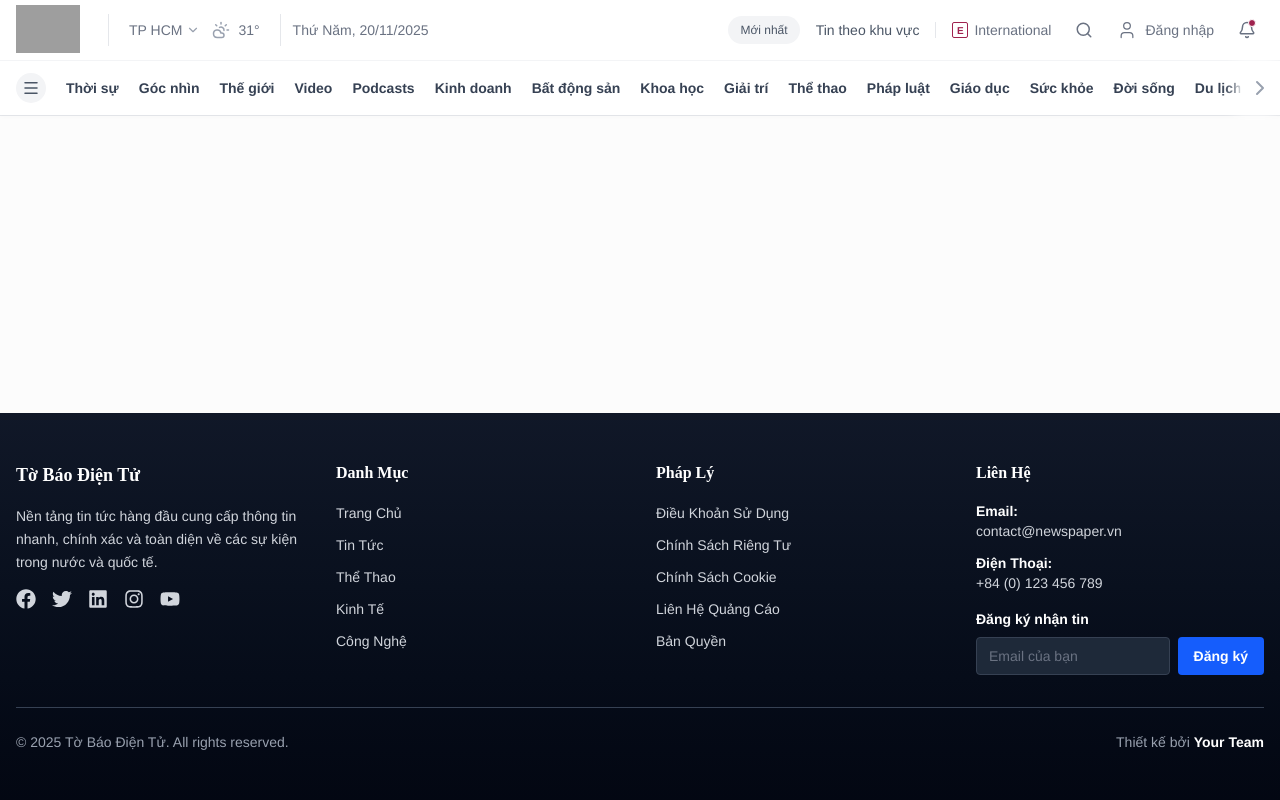
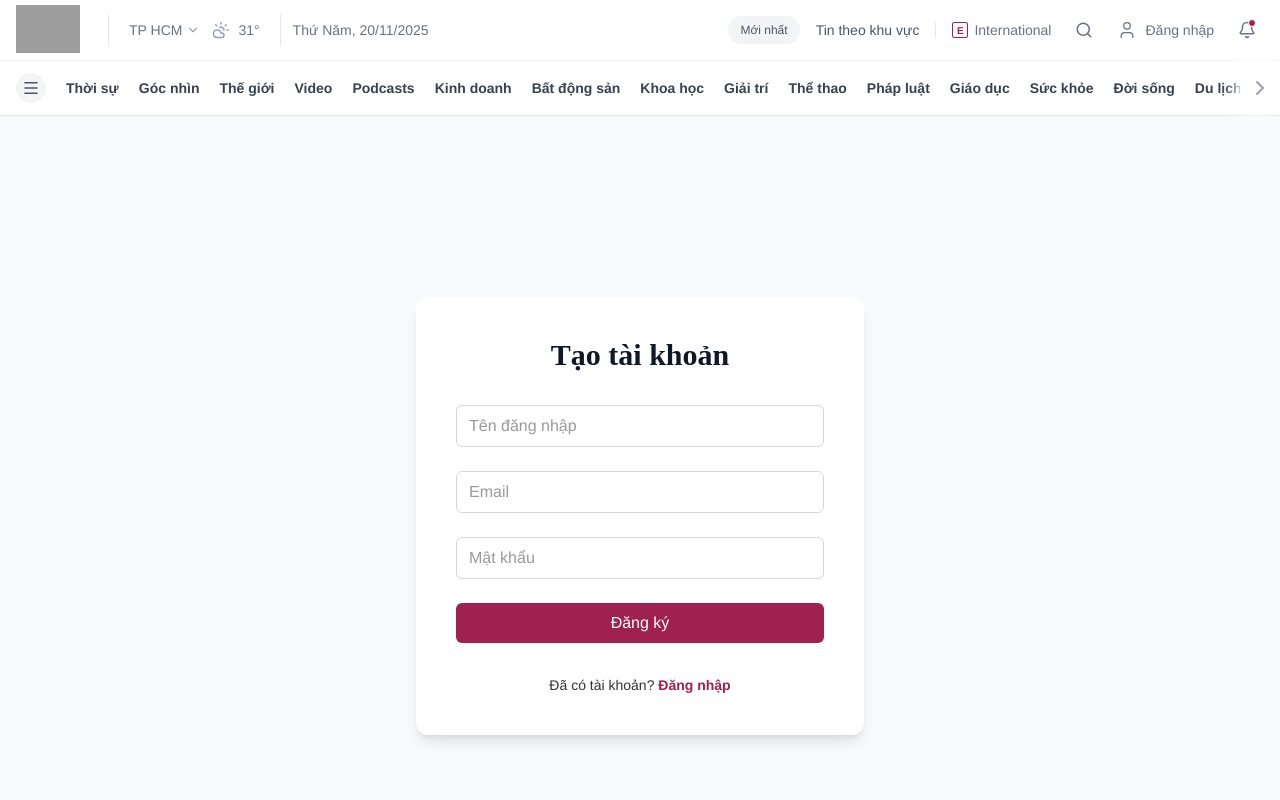
Before and after one commit to billtai26/your_newspaper, a React (Vite) app: page /register in a window 1280 px wide. Shown: the top 800 px of the page. Built offline with nearby package versions, Linux system fonts and the light colour scheme; grey boxes are pictures that could not be loaded.

Commit message:
Tích hợp API cho trang chi tiết tin tức

```diff
--- a/src/App.jsx
+++ b/src/App.jsx
@@ -11,6 +11,8 @@ import PostManagement from './pages/PostManagement'
 import UserManagement from './pages/UserManagement'
 import CategoryManagement from './pages/CategoryManagement'
 import CommentManagement from './pages/CommentManagement'
+import Login from './pages/Login';
+import Register from './pages/Register'
 
 // Component Trang Chủ
 const HomePage = () => (
@@ -45,14 +47,16 @@ function App() {
 
         {/* Tất cả các Route khác sẽ được bọc trong giao diện chung (Header/Footer) */}
         <Route
-          path="*"
+          path="/*"
           element={
             <div className="flex flex-col min-h-screen bg-[#fcfcfc]">
               <Header />
               <main className="flex-1">
                 <Routes>
                   <Route path="/" element={<HomePage />} />
-                  <Route path="/tin-tuc/:id" element={<ArticleDetail />} />
+                  <Route path="/article/:id" element={<ArticleDetail />} />
+                  <Route path="/login" element={<Login />} />
+                  <Route path="/register" element={<Register />} />
                   {/* Bạn có thể thêm các route khác của trang người dùng ở đây */}
                 </Routes>
               </main>
--- /dev/null
+++ b/src/api/authApi.js
@@ -0,0 +1,14 @@
+import axiosClient from './axiosClient'
+
+const authApi = {
+  register: (data) => {
+    const url = '/authenticate/register'
+    return axiosClient.post(url, data)
+  },
+  login: (data) => {
+    const url = '/authenticate/login'
+    return axiosClient.post(url, data)
+  }
+}
+
+export default authApi
--- a/src/components/AuthModal.jsx
+++ b/src/components/AuthModal.jsx
@@ -30,7 +30,7 @@ const AuthModal = ({ isOpen, onClose }) => {
 
           {/* Tiêu đề */}
           <h2 className="text-2xl font-serif font-bold text-center text-gray-800 mb-6">
-            Đăng nhập / Tạo tài khoản
+            Đăng nhập
           </h2>
 
           {/* Form Email */}
--- a/src/pages/ArticleDetail.jsx
+++ b/src/pages/ArticleDetail.jsx
@@ -1,64 +1,102 @@
-import React from 'react'
+import React, { useState, useEffect } from 'react'
+import { useParams } from 'react-router-dom'
 import { MessageSquare, Share2, Clock } from 'lucide-react'
-import NewsList from '../components/NewsList' // Tái sử dụng sidebar
+import NewsList from '../components/NewsList'
+import newsApi from '../api/newsApi'
 
 const ArticleDetail = () => {
-  // Giả lập dữ liệu của một bài báo (Sau này sẽ lấy qua API dựa trên ID)
-  const article = {
-    category: 'Giáo dục',
-    title: 'TP HCM: Mỗi thầy, cô giáo là một tấm gương đạo đức',
-    date: 'Thứ hai, 20/5/2024, 15:30 (GMT+7)',
-    description: 'Lãnh đạo TP HCM mong muốn mỗi thầy cô giáo là tấm gương sáng về đạo đức, tự học và sáng tạo, góp phần nâng cao chất lượng giáo dục toàn diện.',
-    content: [
-      { type: 'text', value: 'Trong buổi lễ kỷ niệm ngày Nhà giáo Việt Nam, đại diện lãnh đạo thành phố đã nhấn mạnh vai trò quan trọng của đội ngũ sư phạm trong việc hình thành nhân cách thế hệ trẻ.' },
-      { type: 'image', url: 'https://images.unsplash.com/photo-1524178232363-1fb2b075b655?q=80&w=800', caption: 'Lãnh đạo thành phố phát biểu tại buổi lễ - Ảnh: Minh Tú' },
-      { type: 'text', value: 'Bên cạnh việc truyền thụ kiến thức, các thầy cô còn là những người định hướng tư tưởng, đạo đức cho học sinh. Thành phố cam kết sẽ tiếp tục đầu tư cơ sở vật chất và có những chính sách hỗ trợ đời sống cho giáo viên.' }
-    ],
-    author: 'Anh Quân'
+  const { id } = useParams() // Lấy ID từ URL (Ví dụ: /article/695b5796...)
+  const [article, setArticle] = useState(null)
+  const [loading, setLoading] = useState(true)
+  const [error, setError] = useState(null)
+
+  useEffect(() => {
+    const fetchArticle = async () => {
+      try {
+        setLoading(true)
+        setError(null)
+
+        // Gọi API lấy chi tiết tin tức
+        const response = await newsApi.getById(id)
+
+        /* LƯU Ý: Tùy vào Backend của bạn trả về trực tiếp object hay bọc trong { data: ... }
+          Dựa trên cấu trúc thường thấy ở project của bạn, ta lấy response.data
+        */
+        const data = response.data.data || response.data
+        setArticle(data)
+      } catch (err) {
+        // eslint-disable-next-line no-console
+        console.error('Lỗi khi tải chi tiết tin tức:', err)
+        setError('Không thể tải bài viết. Vui lòng thử lại sau.')
+      } finally {
+        setLoading(false)
+      }
+    }
+
+    if (id) {
+      fetchArticle()
+    }
+  }, [id])
+
+  if (loading) {
+    return (
+      <div className="container mx-auto px-4 py-20 text-center text-gray-500">
+        <div className="animate-pulse">Đang tải nội dung bài viết...</div>
+      </div>
+    )
+  }
+
+  if (error || !article) {
+    return (
+      <div className="container mx-auto px-4 py-20 text-center">
+        <h2 className="text-2xl font-bold text-gray-800 mb-4">{error || 'Không tìm thấy bài viết'}</h2>
+        <a href="/" className="text-vn-red hover:underline">Quay về trang chủ</a>
+      </div>
+    )
   }
 
   return (
     <div className="container mx-auto px-4 mt-6">
       <div className="grid grid-cols-1 md:grid-cols-3 gap-8">
 
-        {/* NỘI DUNG BÀI VIẾT (Cột trái - 2 phần) */}
+        {/* NỘI DUNG BÀI VIẾT (Cột trái) */}
         <div className="md:col-span-2">
           {/* Breadcrumb & Category */}
           <div className="flex items-center gap-2 text-vn-red font-bold text-sm mb-4 border-b border-gray-100 pb-2">
-            <span className="uppercase">{article.category}</span>
+            <span className="uppercase">{article.CategoryName || 'Tin tức'}</span>
             <span className="text-gray-300">|</span>
-            <span className="text-gray-500 font-normal">{article.date}</span>
+            <span className="text-gray-500 font-normal">
+              {article.createdAt ? new Date(article.createdAt).toLocaleString('vi-VN') : 'Mới cập nhật'}
+            </span>
           </div>
 
-          {/* Tiêu đề */}
+          {/* Tiêu đề (Sửa từ title thành Title) */}
           <h1 className="text-3xl md:text-4xl font-bold leading-tight mb-4">
-            {article.title}
+            {article.Title}
           </h1>
 
-          {/* Sapo (Mô tả) */}
-          <p className="text-lg font-bold mb-6 text-gray-800 leading-relaxed">
-            {article.description}
-          </p>
+          {/* Ảnh bìa bài viết nếu có (Sửa từ image thành Image) */}
+          {article.Image && (
+            <figure className="mb-6">
+              <img
+                src={article.Image}
+                alt={article.Title}
+                className="w-full h-auto rounded-sm shadow-sm"
+              />
+            </figure>
+          )}
 
-          {/* Nội dung chi tiết */}
-          <div className="article-content text-lg leading-relaxed text-gray-700 space-y-6">
-            {article.content.map((block, index) => (
-              block.type === 'text' ? (
-                <p key={index}>{block.value}</p>
-              ) : (
-                <figure key={index} className="my-6 text-center">
-                  <img src={block.url} alt={article.title} className="w-full h-auto rounded-sm" />
-                  <figcaption className="text-sm text-gray-500 mt-2 italic">
-                    {block.caption}
-                  </figcaption>
-                </figure>
-              )
-            ))}
+          {/* Nội dung chi tiết (Sửa từ content thành Content) */}
+          {/* Dùng whitespace-pre-line để hiển thị các dấu xuống dòng (\n) từ database
+             Nếu nội dung là HTML từ trình soạn thảo, hãy dùng dangerouslySetInnerHTML
+          */}
+          <div className="article-content text-lg leading-relaxed text-gray-700 space-y-4 whitespace-pre-line">
+            {article.Content}
           </div>
 
-          {/* Tác giả */}
-          <div className="mt-8 text-right font-bold text-gray-800">
-            {article.author}
+          {/* Tác giả (Sửa từ author thành Author) */}
+          <div className="mt-8 text-right font-bold text-gray-800 border-t pt-4">
+            Tác giả: {article.Author || 'Ban Biên Tập'}
           </div>
 
           {/* Footer bài viết: Chia sẻ & Bình luận */}
@@ -70,16 +108,16 @@ const ArticleDetail = () => {
             </div>
             <div className="flex items-center gap-2 text-vn-red font-bold cursor-pointer">
               <MessageSquare size={18} />
-              <span>Bình luận (12)</span>
+              <span>Bình luận</span>
             </div>
           </div>
         </div>
 
-        {/* SIDEBAR (Cột phải - 1 phần) */}
+        {/* SIDEBAR (Cột phải) */}
         <div className="md:col-span-1 pl-0 md:pl-6 md:border-l border-gray-200">
           <div className="sticky top-6">
             <h3 className="text-lg font-bold mb-4 border-b-2 border-vn-red inline-block">Tin liên quan</h3>
-            <NewsList /> {/* Tái sử dụng danh sách tin ở sidebar */}
+            <NewsList />
           </div>
         </div>
 
--- /dev/null
+++ b/src/pages/Login.jsx
@@ -0,0 +1,60 @@
+import React, { useState } from 'react'
+import { useNavigate, Link } from 'react-router-dom'
+import authApi from '../api/authApi'
+
+const Login = () => {
+  const [formData, setFormData] = useState({ username: '', password: '' })
+  const [error, setError] = useState('')
+  const navigate = useNavigate()
+
+  const handleSubmit = async (e) => {
+    e.preventDefault()
+    try {
+      const response = await authApi.login(formData)
+      if (response.data.status) {
+        // Lưu token và role vào localStorage
+        localStorage.setItem('token', response.data.token)
+        localStorage.setItem('role', response.data.role)
+
+        // Chuyển hướng dựa trên role
+        if (response.data.role === 'admin') navigate('/admin')
+        else navigate('/')
+      }
+    } catch (err) {
+      setError(err.response?.data?.message || 'Đăng nhập thất bại')
+    }
+  }
+
+  return (
+    <div className="min-h-screen flex items-center justify-center bg-gray-50 py-12 px-4">
+      <div className="max-w-md w-full space-y-8 bg-white p-10 rounded-xl shadow-lg">
+        <h2 className="text-center text-3xl font-bold text-gray-900">Đăng nhập</h2>
+        {error && <p className="text-red-500 text-sm text-center">{error}</p>}
+        <form className="mt-8 space-y-6" onSubmit={handleSubmit}>
+          <input
+            type="text"
+            required
+            className="w-full px-3 py-2 border border-gray-300 rounded-md"
+            placeholder="Tên đăng nhập"
+            onChange={(e) => setFormData({ ...formData, username: e.target.value })}
+          />
+          <input
+            type="password"
+            required
+            className="w-full px-3 py-2 border border-gray-300 rounded-md"
+            placeholder="Mật khẩu"
+            onChange={(e) => setFormData({ ...formData, password: e.target.value })}
+          />
+          <button type="submit" className="w-full py-2 px-4 bg-vn-red text-white rounded-md hover:bg-red-700">
+            Đăng nhập
+          </button>
+        </form>
+        <p className="text-center text-sm">
+          Chưa có tài khoản? <Link to="/register" className="text-vn-red font-bold">Đăng ký ngay</Link>
+        </p>
+      </div>
+    </div>
+  )
+}
+
+export default Login
--- /dev/null
+++ b/src/pages/Register.jsx
@@ -0,0 +1,62 @@
+import React, { useState } from 'react'
+import { useNavigate, Link } from 'react-router-dom'
+import authApi from '../api/authApi'
+
+const Register = () => {
+  const [formData, setFormData] = useState({ username: '', email: '', password: '' })
+  const [error, setError] = useState('')
+  const navigate = useNavigate()
+
+  const handleSubmit = async (e) => {
+    e.preventDefault()
+    try {
+      const response = await authApi.register(formData)
+      if (response.data.status) {
+        alert('Đăng ký thành công!')
+        navigate('/login')
+      }
+    } catch (err) {
+      setError(err.response?.data?.message || 'Đăng ký thất bại')
+    }
+  }
+
+  return (
+    <div className="min-h-screen flex items-center justify-center bg-gray-50 py-12 px-4">
+      <div className="max-w-md w-full space-y-8 bg-white p-10 rounded-xl shadow-lg">
+        <h2 className="text-center text-3xl font-bold text-gray-900">Tạo tài khoản</h2>
+        {error && <p className="text-red-500 text-sm text-center">{error}</p>}
+        <form className="mt-8 space-y-6" onSubmit={handleSubmit}>
+          <input
+            type="text"
+            required
+            className="w-full px-3 py-2 border border-gray-300 rounded-md"
+            placeholder="Tên đăng nhập"
+            onChange={(e) => setFormData({ ...formData, username: e.target.value })}
+          />
+          <input
+            type="email"
+            required
+            className="w-full px-3 py-2 border border-gray-300 rounded-md"
+            placeholder="Email"
+            onChange={(e) => setFormData({ ...formData, email: e.target.value })}
+          />
+          <input
+            type="password"
+            required
+            className="w-full px-3 py-2 border border-gray-300 rounded-md"
+            placeholder="Mật khẩu"
+            onChange={(e) => setFormData({ ...formData, password: e.target.value })}
+          />
+          <button type="submit" className="w-full py-2 px-4 bg-vn-red text-white rounded-md hover:bg-red-700">
+            Đăng ký
+          </button>
+        </form>
+        <p className="text-center text-sm">
+          Đã có tài khoản? <Link to="/login" className="text-vn-red font-bold">Đăng nhập</Link>
+        </p>
+      </div>
+    </div>
+  )
+}
+
+export default Register
```
Also changed, not shown: src/components/ArticleItem.jsx (+6 -6 lines), src/components/Header.jsx (+6 -6 lines).
